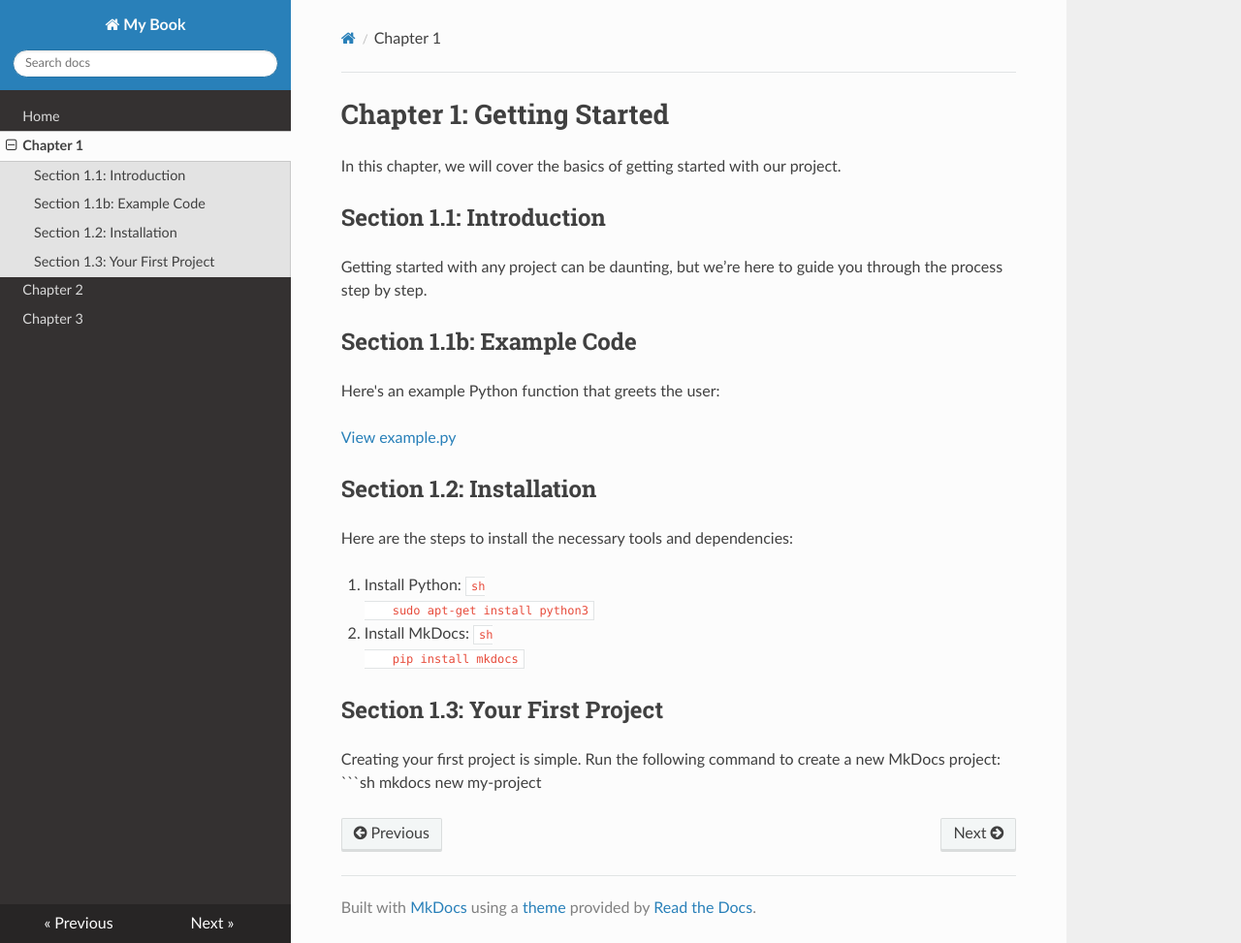
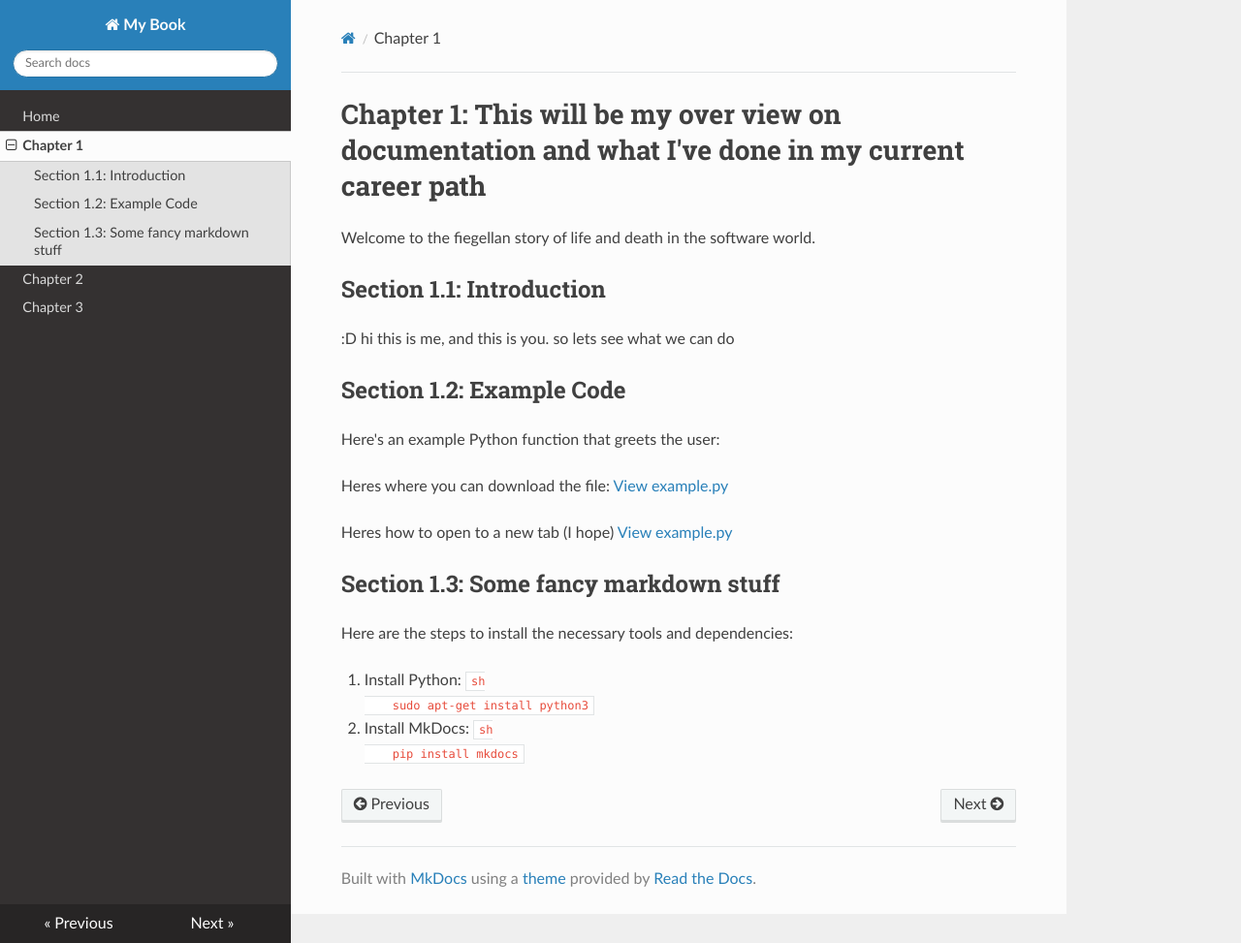
Before and after one commit to Fiegellan/career_accomplishments, an MkDocs documentation site: the page built from docs/chapter1.md, in a window 1280 px wide and 973 px high. Shown: the whole window at 97% size. Built offline with MkDocs 1.6.1, drawn with Linux system fonts in a browser that asks for light colours; nearby versions of some CDN libraries.

Commit message:
updating actions

````diff
--- a/docs/chapter1.md
+++ b/docs/chapter1.md
@@ -1,18 +1,22 @@
-# Chapter 1: Getting Started
+# Chapter 1: This will be my over view on documentation and what I've done in my current career path
 
-In this chapter, we will cover the basics of getting started with our project.
+Welcome to the fiegellan story of life and death in the software world.
 
 ## Section 1.1: Introduction
 
-Getting started with any project can be daunting, but we’re here to guide you through the process step by step.
+:D hi this is me, and this is you.  so lets see what we can do
 
-## Section 1.1b: Example Code
+## Section 1.2: Example Code
 
 Here's an example Python function that greets the user:
 
+Heres where you can download the file:
 <a href="../code/chapter1/example.py" target="_blank">View example.py</a>
 
-## Section 1.2: Installation
+Heres how to open to a new tab (I hope)
+<a href="https://raw.githubusercontent.com/Fiegellan/career_accomplishments/gh-pages/code/chapter1/example.py" target="_blank">View example.py</a>
+
+## Section 1.3: Some fancy markdown stuff
 
 Here are the steps to install the necessary tools and dependencies:
 
@@ -24,9 +28,3 @@ Here are the steps to install the necessary tools and dependencies:
     ```sh
     pip install mkdocs
     ```
-
-## Section 1.3: Your First Project
-
-Creating your first project is simple. Run the following command to create a new MkDocs project:
-```sh
-mkdocs new my-project
````
Also changed, not shown: docs/chapter2.md (+3 -5 lines), docs/chapter3.md (+2 -3 lines), docs/image.png (added).
